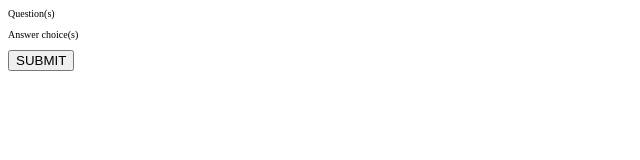
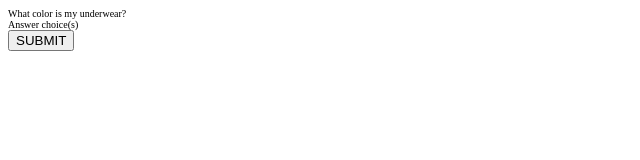
Before and after one commit to staten-island-tech/quiz-game-brallan, a website built with Parcel: page src/index.html in a window 1280 px wide. Both pictures are taken after a click on the button "START QUIZ". Shown: the whole page, without its empty margins (0-640 px from the left). Built offline with nearby package versions, Linux system fonts and the light colour scheme.

Commit message:
This stuff worked until it didn't anymore
Parcel or my internet just failed me

```diff
--- a/src/index.html
+++ b/src/index.html
@@ -16,9 +16,9 @@
 
     <div id="quiz-content" class="hidden">
 
-        <p id="question">Question(s)</p>
+        <div id="question">Question(s)</div>
 
-        <p id="choices">Answer choice(s)</p>
+        <div id="choices">Answer choice(s)</div>
         <button class="submit">SUBMIT</button>
     </div>
 
--- a/src/js/index.js
+++ b/src/js/index.js
@@ -15,11 +15,13 @@ const listener = startbtn.addEventListener("click", function(e){
 const startquiz = function(){
     intropage.classList.add('hidden'); //This hides the intro page
     getquiz.classList.remove('hidden'); //This makes the hidden question appear
+    enterquestions();
     nextquestion(); //Sets up listener for submit button
 }
 
-const enterquestions = function(e){
-
+const enterquestions = function(){
+    const qgrab = document.querySelector('#question')
+    qgrab.innerHTML = '<div> What color is my underwear? </div>'
 } //Will change question(s) to the actual question
 
 const nextquestion = function(){
@@ -29,6 +31,10 @@ const nextquestion = function(){
     }) //Listens for clicking submit button
 }
 
+const database = [
+    "0 yo", "1 this is bchappy", "2 bye"
+]
+console.log(database[0]);
 // const scorekeeper = function(score){
 
 // }
```
